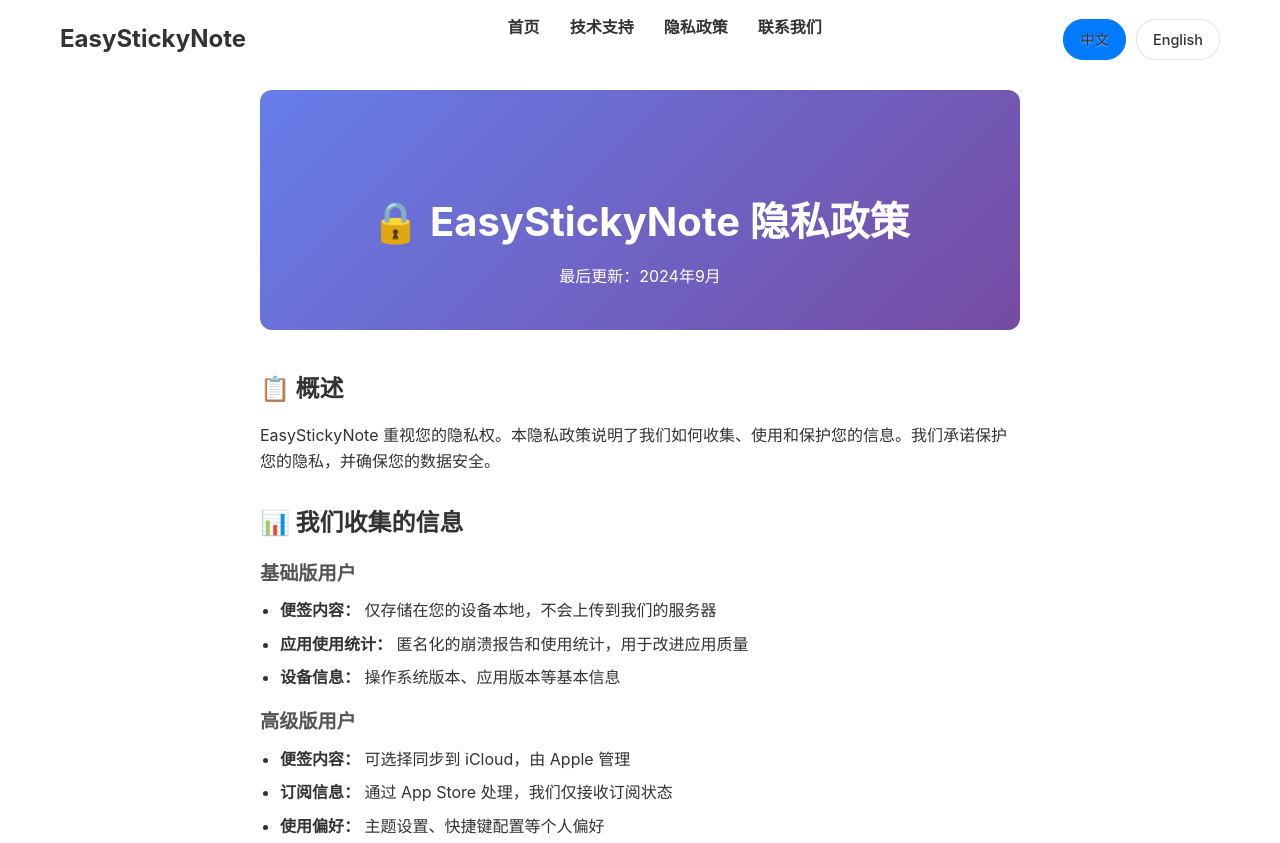
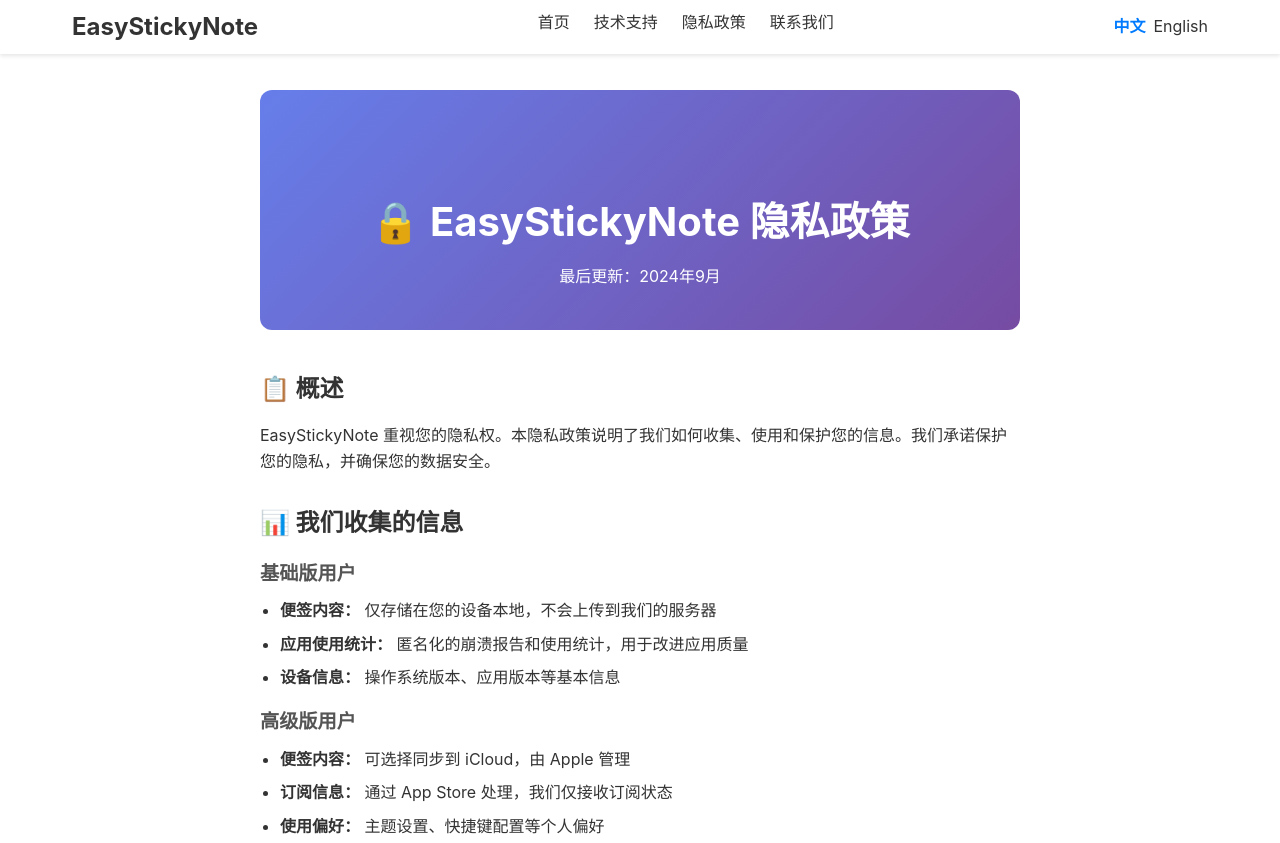
Before and after one commit to dabufan/easystickynote-website, a plain HTML site: page privacy.html in a window 1280 px wide. Shown: the top 843 px of the page. Drawn offline with Linux system fonts and the light colour scheme.

Commit message:
feat: 更新导航栏样式与etranslate-website保持一致
- 采用更简洁的毛玻璃效果 (rgba(255,255,255,0.8) + blur(10px))
- 简化导航栏布局和间距设计
- 移除复杂的文字阴影和边框效果
- 优化语言切换按钮为简洁的文字链接样式
- 更新移动端响应式布局
- 统一所有页面的导航栏样式
- 保持与etranslate-website相同的视觉风格

```diff
--- a/privacy.html
+++ b/privacy.html
@@ -22,88 +22,66 @@
             top: 0;
             left: 0;
             right: 0;
-            background: rgba(255, 255, 255, 0.1);
-            backdrop-filter: blur(20px);
-            -webkit-backdrop-filter: blur(20px);
-            border-bottom: 1px solid rgba(255, 255, 255, 0.2);
+            background: rgba(255, 255, 255, 0.8);
+            backdrop-filter: blur(10px);
+            -webkit-backdrop-filter: blur(10px);
+            box-shadow: 0 2px 4px rgba(0, 0, 0, 0.1);
             z-index: 1000;
-            padding: 15px 0;
+            padding: 0;
         }
 
         .nav-container {
             max-width: 1200px;
             margin: 0 auto;
-            padding: 0 20px;
+            padding: 0.5rem 2rem;
             display: flex;
             justify-content: space-between;
             align-items: center;
         }
 
         .logo {
-            font-size: 1.5em;
-            font-weight: 700;
-            color: #333333;
+            font-size: 1.5rem;
+            font-weight: bold;
+            color: #333;
             text-decoration: none;
-            text-shadow: 0 1px 3px rgba(255, 255, 255, 0.8);
         }
 
         .nav-menu {
             display: flex;
             list-style: none;
-            gap: 30px;
+            gap: 1.5rem;
+            margin: 0;
+            padding: 0;
             align-items: center;
         }
 
         .nav-menu a {
-            color: #333333;
+            color: #333;
             text-decoration: none;
-            font-weight: 600;
-            transition: color 0.3s ease;
-            position: relative;
-            text-shadow: 0 1px 2px rgba(255, 255, 255, 0.6);
+            font-size: 1rem;
+            transition: color 0.3s;
         }
 
         .nav-menu a:hover {
-            color: #007AFF;
-        }
-
-        .nav-menu a::after {
-            content: '';
-            position: absolute;
-            bottom: -5px;
-            left: 0;
-            width: 0;
-            height: 2px;
-            background: #007AFF;
-            transition: width 0.3s ease;
-        }
-
-        .nav-menu a:hover::after {
-            width: 100%;
+            color: #007bff;
         }
 
         .language-switcher {
             display: flex;
-            gap: 10px;
+            gap: 0.5rem;
             align-items: center;
         }
 
         .lang-btn {
-            background: rgba(255, 255, 255, 0.8);
-            border: 1px solid rgba(0, 0, 0, 0.1);
-            color: #333333;
-            padding: 8px 16px;
-            border-radius: 20px;
+            color: #333;
             text-decoration: none;
-            font-size: 0.9em;
-            font-weight: 500;
+            font-size: 1rem;
             transition: all 0.3s ease;
-            text-shadow: 0 1px 2px rgba(255, 255, 255, 0.5);
         }
 
-        .lang-btn:hover, .lang-btn.active {
-            background: #007AFF;
-            border-color: #007AFF;
+        .lang-btn.active {
+            font-weight: bold;
+            color: #007bff;
         }
 
         .hamburger {
@@ -116,9 +94,8 @@
         .hamburger span {
             width: 25px;
             height: 3px;
-            background: #333333;
+            background: #333;
             transition: 0.3s;
-            box-shadow: 0 1px 2px rgba(255, 255, 255, 0.5);
         }
 
         .header {
@@ -171,43 +148,42 @@
 
         /* Mobile Responsive */
         @media (max-width: 768px) {
+            .nav-container {
+                flex-direction: column;
+                align-items: flex-start;
+                padding: 1rem 2rem;
+            }
+
             .hamburger {
+                display: flex;
+                position: absolute;
+                top: 1rem;
+                right: 2rem;
+            }
+
+            .nav-menu {
+                flex-direction: column;
+                width: 100%;
+                display: none;
+                margin-top: 1rem;
+            }
+
+            .nav-menu.active {
                 display: flex;
             }
 
-            .nav-menu {
-                position: fixed;
-                top: 70px;
-                left: -100%;
+            .nav-menu li {
                 width: 100%;
-                height: calc(100vh - 70px);
-                background: rgba(102, 126, 234, 0.95);
-                backdrop-filter: blur(20px);
-                flex-direction: column;
-                justify-content: flex-start;
-                align-items: center;
-                padding-top: 50px;
-                transition: left 0.3s ease;
-            }
-
-            .nav-menu.active {
-                left: 0;
-            }
-
-            .nav-menu li {
-                margin: 20px 0;
-            }
-
-            .nav-menu a {
-                font-size: 1.2em;
+                text-align: center;
+                padding: 0.5rem 0;
             }
 
             .language-switcher {
-                margin-top: 30px;
+                margin-top: 0.5rem;
             }
 
             .header {
-                margin-top: 60px;
+                margin-top: 80px;
                 padding: 80px 20px 40px;
             }
 
```
Also changed, not shown: index-en.html (+48 -72 lines), index.html (+48 -72 lines), privacy-en.html (+48 -72 lines), support-en.html (+48 -72 lines), support/index.html (+48 -72 lines).
